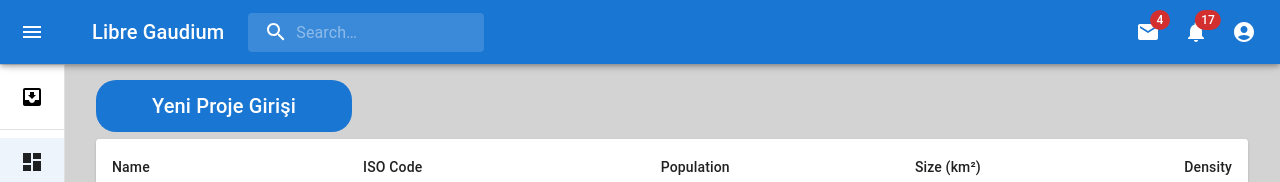
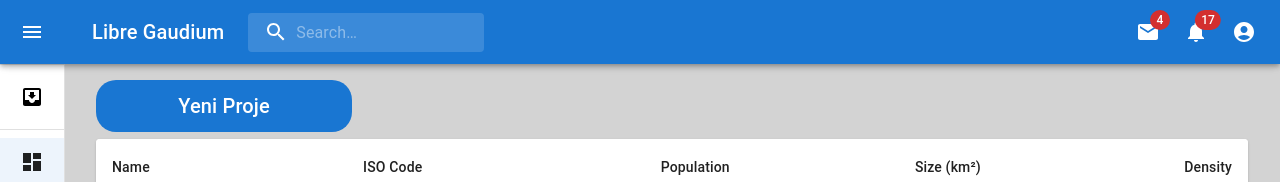
Before and after one commit to firatgoktepe/ERP-Project, a Next.js app: page /project_management in a window 1280 px wide. Shown: the top 182 px of the page. Built offline with nearby package versions, Linux system fonts and the light colour scheme.

Commit message:
style: change style of the button

```diff
--- a/src/components/specific/Table/ProjectsTable.tsx
+++ b/src/components/specific/Table/ProjectsTable.tsx
@@ -99,7 +99,7 @@ export default function ProjectsTable() {
 
   return (
     <>
-      <PrimaryButton title="Yeni Proje Girişi" className="primaryButton" />
+      <PrimaryButton title="Yeni Proje" className="primaryButton" />
       <Paper
         sx={{
           width: matches ? '70%' : '90%',
```
